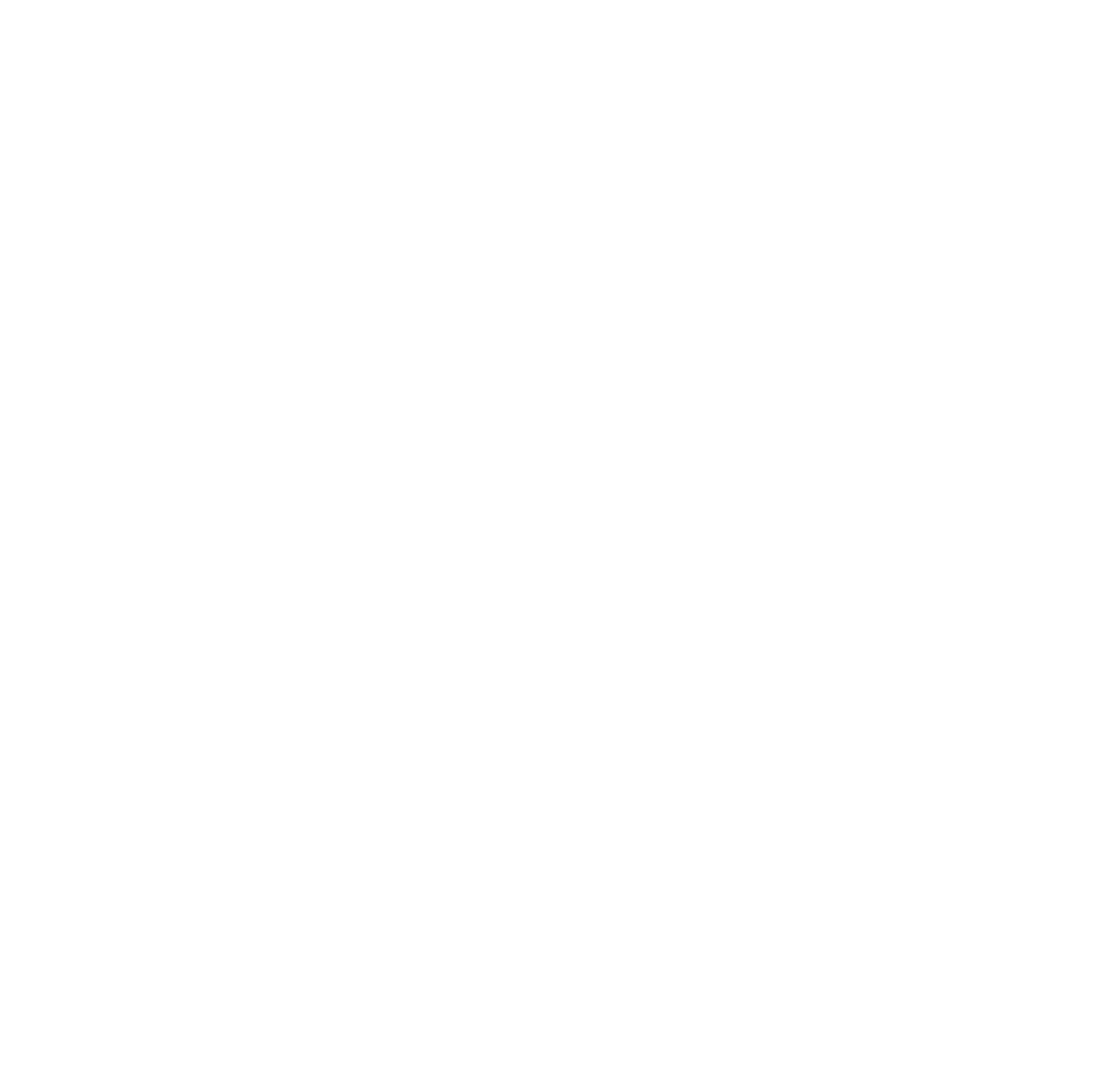
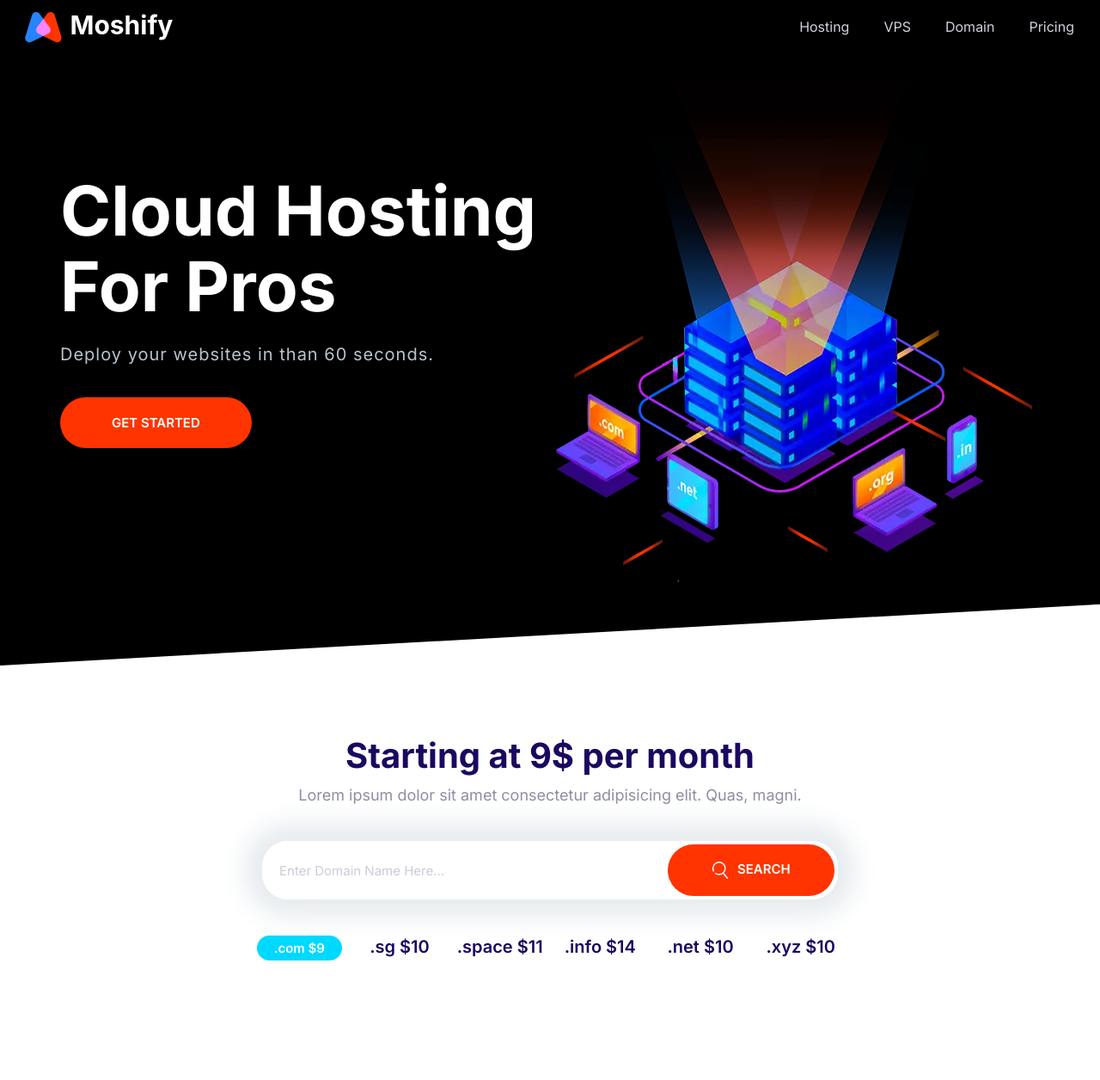
Before and after one commit to prathamesh231197/moshify, a plain HTML site: page index.html in a window 1280 px wide. Shown: the whole page at 86% size. Before the commit the page ends 800 px from the top, so only its background shows below. Drawn offline with Linux system fonts and the light colour scheme.

Commit message:
putting together site stage 1.

```diff
--- a/css/style.css
+++ b/css/style.css
@@ -212,7 +212,7 @@ a {
     font-weight: 600;
     margin: 1rem 0;
     outline: 0;
-    padding: 2rem 3rem;
+    padding: 2rem 4vw;
     text-align: center;
     text-transform: uppercase;
     white-space: nowrap;
@@ -305,6 +305,7 @@ a {
     border: 0;
     flex-grow: 1;
     padding: 1.5rem 2rem;
+    width: 0;
 }
 
 .input-group .btn {
@@ -735,6 +736,10 @@ a {
         opacity: 1;
     }
 
+    .collapsible__content .nav__item {
+        border: 0;
+    }
+
 
 }
 /* Hero */
@@ -774,8 +779,9 @@ a {
 }
 
 .block-domain__prices {
+    color: var(--color-headings);
     display: grid;
-    grid-template-columns: repeat(3, 1fr);
+    grid-template-columns: repeat(2, 1fr);
     grid-template-rows: repeat(2, 6rem);
     font-size: 2rem;
     font-weight: 600;
--- a/index.html
+++ b/index.html
@@ -15,6 +15,69 @@
     <link rel="stylesheet" href="css/style.css" />
   </head>
   <body>
+    <header>
+      <nav class="nav collapsible">
+        <a class="nav__brand" href="/"><img src="images/logo.svg" alt="" /></a>
+        <svg class="icon icon--white nav__toggler">
+          <use xlink:href="images/sprite.svg#menu"></use>
+        </svg>
+        <ul class="list nav__list collapsible__content">
+          <li class="nav__item"><a href="#">Hosting</a></li>
+          <li class="nav__item"><a href="#">VPS</a></li>
+          <li class="nav__item"><a href="#">Domain</a></li>
+          <li class="nav__item"><a href="#">Pricing</a></li>
+        </ul>
+      </nav>
+    </header>
+    <section class="block block--dark block--skewed-left hero">
+      <div class="container grid grid--1x2">
+        <header class="block__header hero__content">
+          <h1 class="block__heading">Cloud Hosting For Pros</h1>
+          <p class="hero__tagline">Deploy your websites in than 60 seconds.</p>
+          <a href="" class="btn btn--accent btn--stretched">Get Started</a>
+        </header>
+        <picture>
+          <source
+            type="image/webp"
+            srcset="images/banner.webp 1x, images/banner@2x.webp 2x"
+          />
+          <source
+            type="image/png"
+            srcset="images/banner.png 1x, images/banner@2x.png 2x"
+          />
+          <img class="hero__image" src="images/banner.png" alt="" />
+        </picture>
+      </div>
+    </section>
+    <section class="block container block-domain">
+      <header class="block__header">
+        <h2>Starting at 9$ per month</h2>
+        <p>
+          Lorem ipsum dolor sit amet consectetur adipisicing elit. Quas, magni.
+        </p>
+      </header>
+      <div class="input-group">
+        <input
+          type="text"
+          class="input"
+          placeholder="Enter Domain Name Here..."
+        />
+        <button class="btn btn--accent">
+          <svg class="icon icon--white">
+            <use xlink:href="images/sprite.svg#search"></use></svg
+          >Search
+        </button>
+      </div>
+      <ul class="list block-domain__prices">
+        <li><span class="badge badge--secondary">.com $9</span></li>
+        <li>.sg $10</li>
+        <li>.space $11</li>
+        <li>.info $14</li>
+        <li>.net $10</li>
+        <li>.xyz $10</li>
+      </ul>
+    </section>
+
     <script src="js/main.js"></script>
   </body>
 </html>
```
